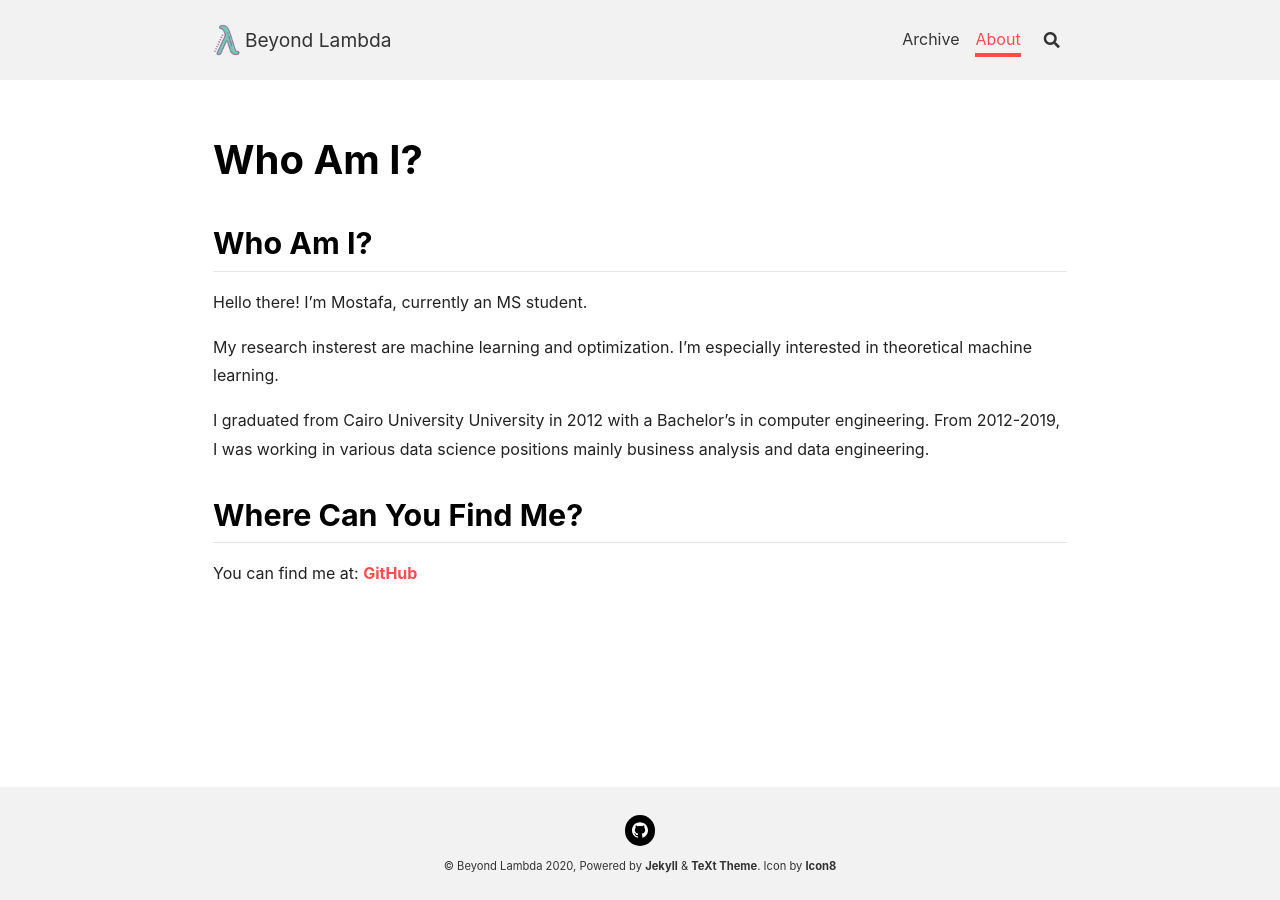
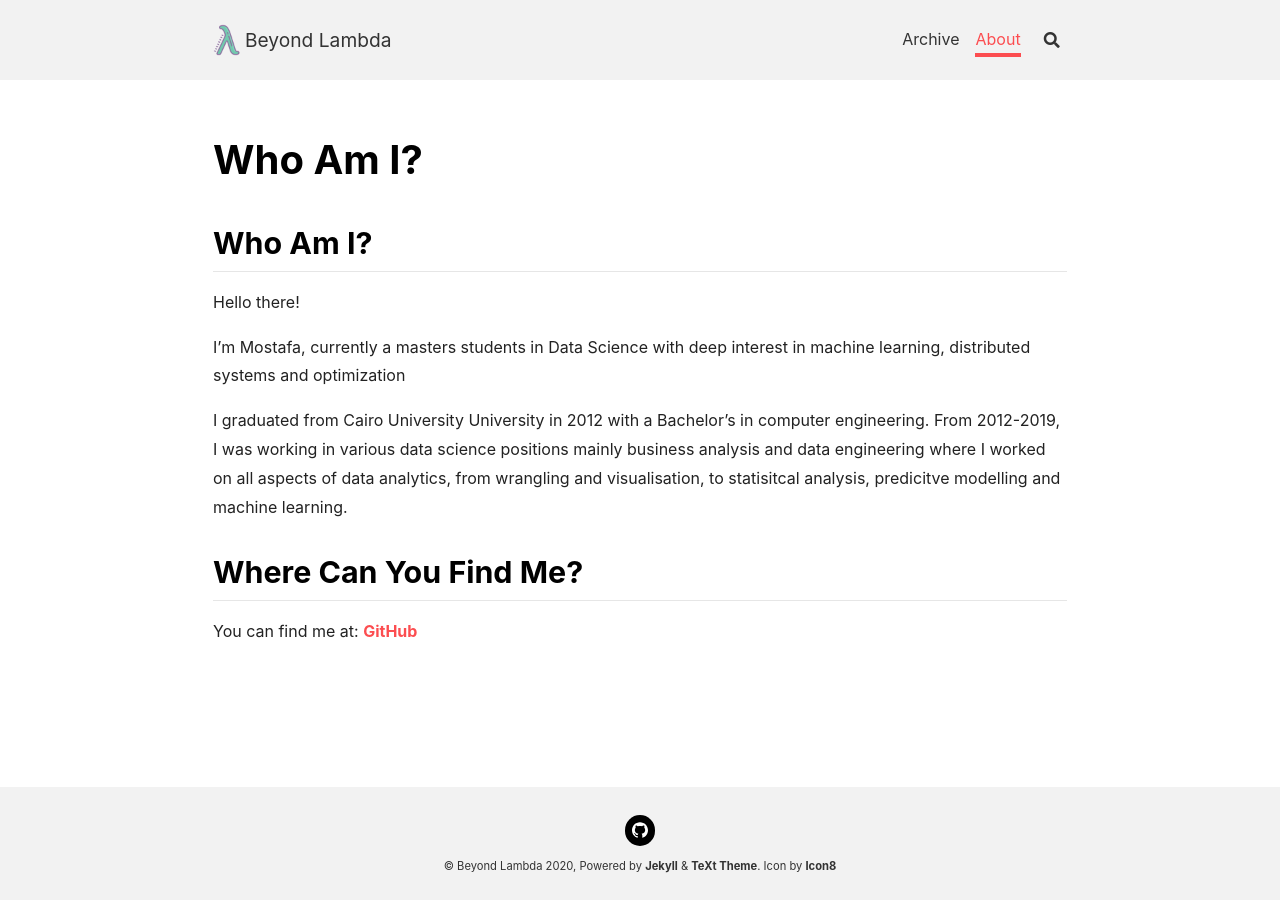
Before and after one commit to MostafaEissa/MostafaEissa.github.io, a Jekyll site: the page built from about.md, in a window 1280 px wide. Built offline with Jekyll 4.4.1, drawn with Linux system fonts in a browser that asks for light colours; nearby versions of some CDN libraries; our own code applies the rules of GitHub Pages for plain Markdown files.

```diff
--- a/about.md
+++ b/about.md
@@ -13,11 +13,11 @@ key: page-about
 
 ## Who Am I?
 
-Hello there! I'm Mostafa, currently an MS student.
+Hello there!
 
-My  research insterest are machine learning and optimization. I'm especially interested in theoretical machine learning.
+I'm Mostafa, currently a masters students in Data Science with deep interest in machine learning, distributed systems and optimization
 
-I graduated from Cairo University  University in 2012 with a Bachelor's in computer engineering. From 2012-2019, I was working in various data science positions mainly business analysis and data engineering.
+I graduated from Cairo University  University in 2012 with a Bachelor's in computer engineering. From 2012-2019, I was working in various data science positions mainly business analysis and data engineering where I worked on all aspects of data analytics, from wrangling and visualisation, to statisitcal analysis, predicitve modelling and machine learning.
 
 ## Where Can You Find Me?
 
```
